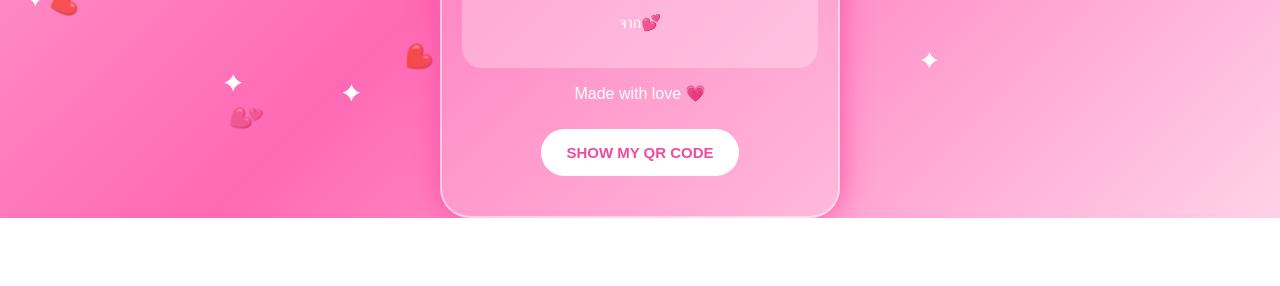
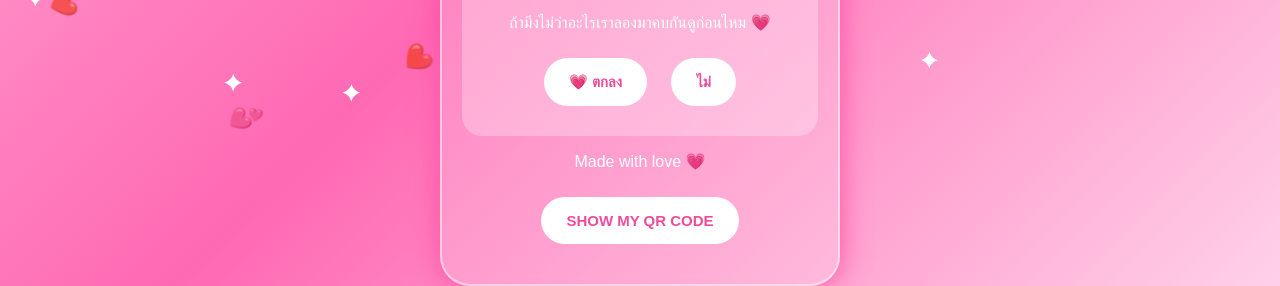
Before and after one commit to CxllmeMac/-i-love-tolek, a plain HTML site: page index.html in a window 1280 px wide. Both pictures are taken after a click on the button "OPEN MY HEART 💌". Shown: the part 646-932 px from the top of the page. Before the commit the page ends 864 px from the top, so only its background shows below. Drawn offline with Linux system fonts and the light colour scheme.

Commit message:
Add love response buttons and message
Added buttons for user responses and a new message.

```diff
--- a/index.html
+++ b/index.html
@@ -141,7 +141,19 @@ button {
     <p>กูชอบมึงนะโตเล็ก 💐💗</p>
     <p>You make me happy 🌷</p>
     <div style="font-size:45px">💐❤️💐</div>
-    <p>จาก💕</p>
+    <p>ถ้ามึงไม่ว่าอะไรเราลองมาคบกันดูก่อนไหม 💗</p>
+
+<div class="love-buttons">
+  <button onclick="showReply('ตกลง 💗','รักนะเด็กโง่ 💕🥰')">
+    💗 ตกลง
+  </button>
+
+  <button onclick="showReply('ไม่','ไม่เป็นไรนะ ขอบคุณที่บอกกัน 💗')">
+    ไม่
+  </button>
+</div>
+
+<div id="reply" class="hidden"></div>
   </div>
 
   <p>Made with love 💗</p>
```
